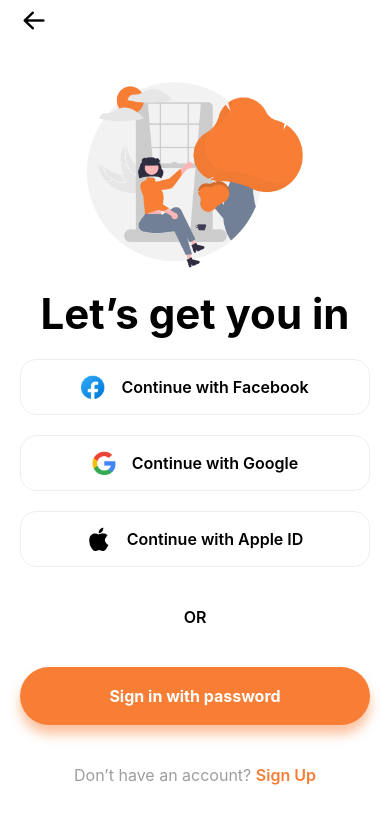
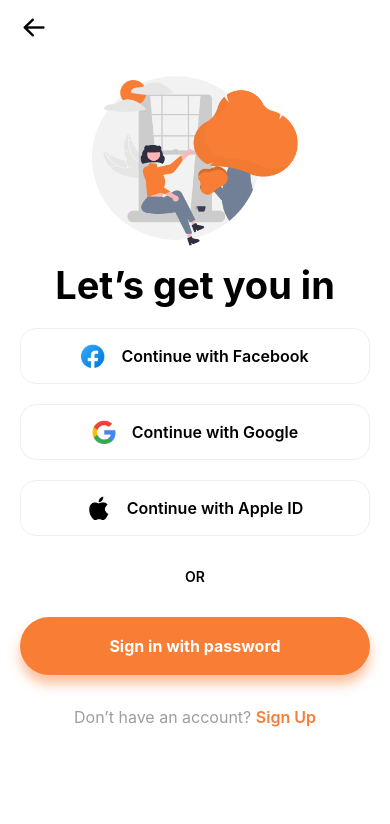
Before and after one commit to waelbenmustapha/paws-needs, a React Native app: screen /signin in a window 390 px wide. Shown: the top 824 px of the page. Built offline with nearby package versions, Linux system fonts and the light colour scheme.

Commit message:
adjusted some styles

```diff
--- a/components/ReturnNavBar.js
+++ b/components/ReturnNavBar.js
@@ -27,8 +27,8 @@ const styles = StyleSheet.create({
     flexDirection: "row",
     justifyContent: "space-between",
     alignItems: "center",
-    paddingTop: StatusBar.currentHeight + 20,
-    paddingBottom: 20,
+    marginTop: StatusBar.currentHeight,
+    height: 56,
   },
   row: { flexDirection: "row", alignItems: "center" },
   icon: { paddingVertical: 5, paddingRight: 10 },
--- a/screens/auth/Signin.js
+++ b/screens/auth/Signin.js
@@ -52,7 +52,7 @@ const Signin = ({ navigation }) => {
             style={[
               styles.row,
               styles.center,
-              { marginTop: 20, marginBottom: 40, paddingHorizontal: 10 },
+              { marginTop: 12, marginBottom: 32, paddingHorizontal: 10 },
             ]}
           >
             <View
@@ -64,7 +64,7 @@ const Signin = ({ navigation }) => {
             ></View>
             <Text
               style={{
-                fontSize: 16,
+                fontSize: 14,
                 fontWeight: "600",
                 color: "#000",
                 paddingHorizontal: 10,
@@ -80,13 +80,13 @@ const Signin = ({ navigation }) => {
               }}
             ></View>
           </View>
-          <View style={{ width: "100%", marginBottom: 40 }}>
+          <View style={{ width: "100%", marginBottom: 32 }}>
             <ButtonPrimary
               title="Sign in with password"
               fnc={() => navigation.navigate("signin-with-email")}
             />
           </View>
-          <View style={[styles.row, { marginBottom: 40 }]}>
+          <View style={[styles.row, { marginBottom: 32 }]}>
             <Text style={{ fontSize: 16, fontWeight: "400", color: "#9E9E9E" }}>
               Don’t have an account?{" "}
             </Text>
@@ -117,13 +117,14 @@ const styles = StyleSheet.create({
   row: { flexDirection: "row" },
   center: { justifyContent: "center", alignItems: "center" },
   image: {
-    width: Dimensions.get("window").width / 1.8,
-    height: Dimensions.get("window").width / 2.1,
+    width: Dimensions.get("window").width / 1.9,
+    height: Dimensions.get("window").width / 2.3,
     resizeMode: "stretch",
-    marginVertical: 20,
+    marginTop: 20,
+    marginBottom: 16,
   },
   text: {
-    fontSize: 42,
+    fontSize: 38,
     fontWeight: "700",
     textAlign: "center",
     marginBottom: 20,
```
